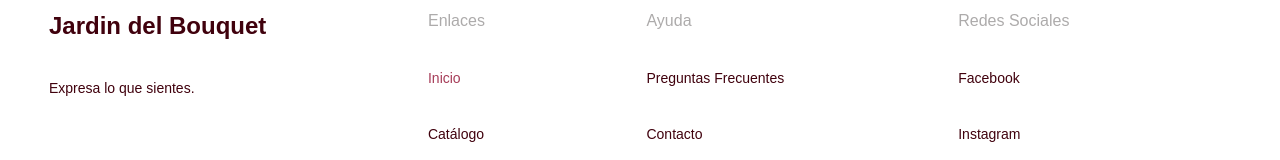
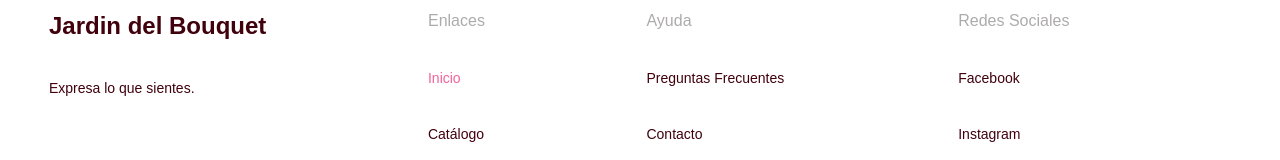
Before and after one commit to peruxpress/jardin-_del_bouquet, an Angular app: page / in a window 1280 px wide. In both pictures the pointer is over the link "Inicio". Shown: the part 139-299 px from the top of the page. Built offline with nearby package versions, Linux system fonts and the light colour scheme.

Commit message:
styles: change hover color anchor

```diff
--- a/src/app/shared/components/footer/footer.component.scss
+++ b/src/app/shared/components/footer/footer.component.scss
@@ -45,7 +45,7 @@ footer {
             transition: 0.3s;
 
             &:hover {
-              color: $accent-medium;
+              color: $highlight;
               cursor: pointer;
             }
           }
--- a/src/app/shared/components/header/header.component.scss
+++ b/src/app/shared/components/header/header.component.scss
@@ -45,7 +45,7 @@ nav {
         transition: 0.3s;
 
         &:hover {
-          color: $accent-medium;
+          color: $highlight;
           cursor: pointer;
         }
       }
```
